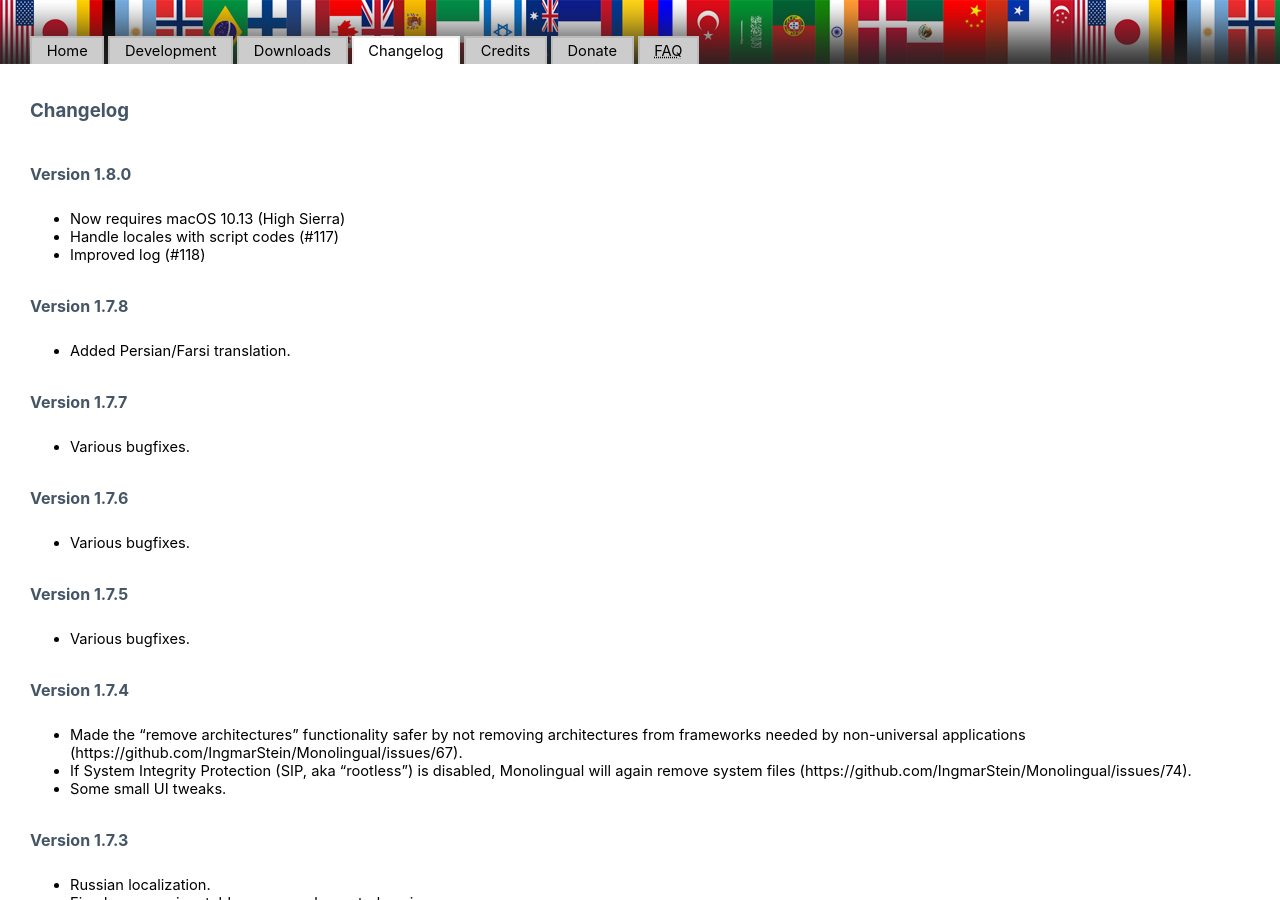
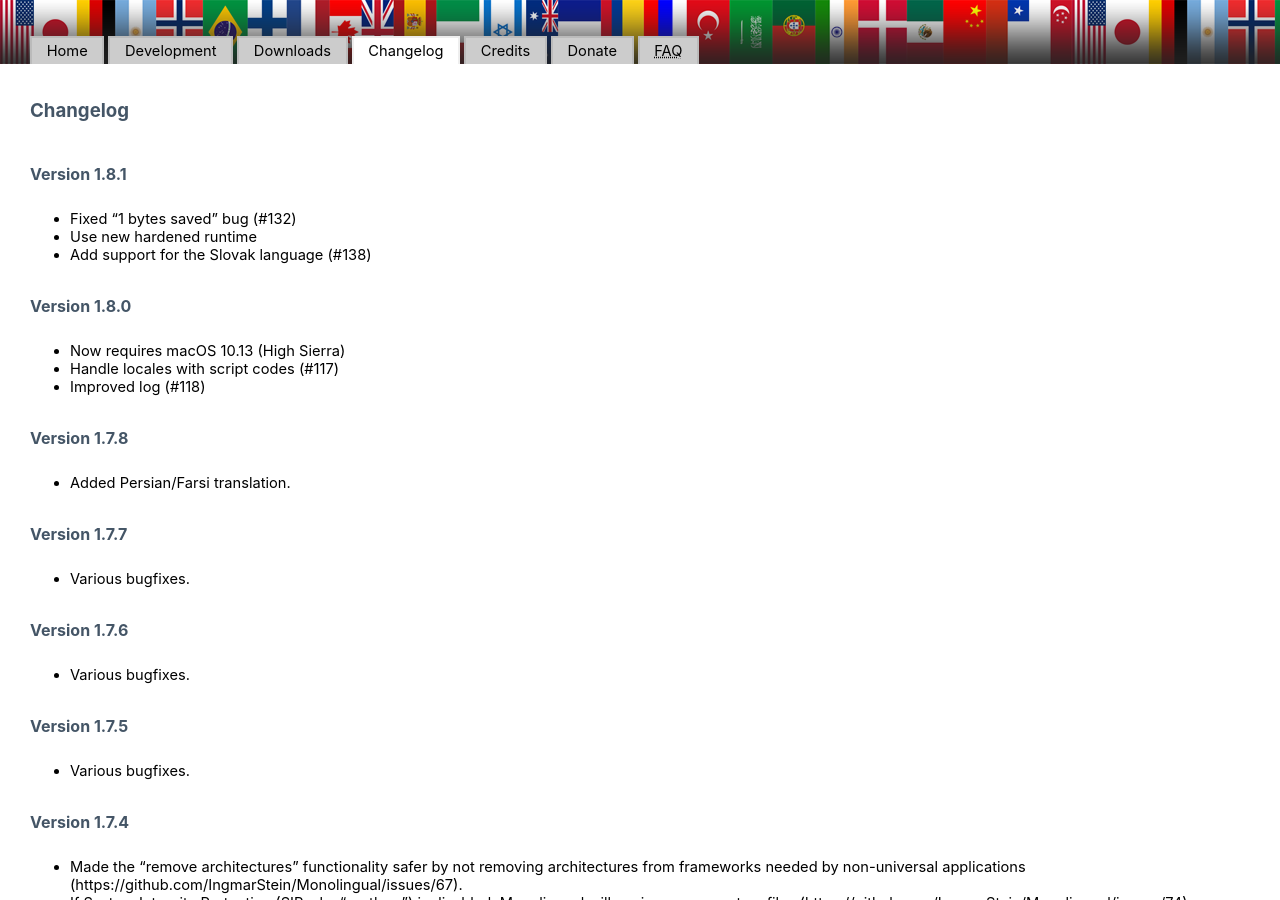
Before and after one commit to IngmarStein/Monolingual, a Jekyll site: the page built from changelog.html, in a window 1280 px wide and 900 px high. Built offline with Jekyll 4.4.1, drawn with Linux system fonts in a browser that asks for light colours.

```diff
--- a/_data/versions.yml
+++ b/_data/versions.yml
@@ -1,3 +1,15 @@
+- version: 1.8.1
+  release: 2018-12-23
+  changes:
+    - Fixed "1 bytes saved" bug (#132)
+    - Use new hardened runtime
+    - Add support for the Slovak language (#138)
+  sparkle:
+    md5: d3037bc1009872114ea9b91a2e8e1555
+    dsa: MC4CFQCsRBkRVN+LfhRvmEn6jtHJ4bH8DQIVAMO/kseEUAEIb/CGwoDXZeQ9SiVN
+    filesize: 9832461
+  minimum: '10.13'
+
 - version: 1.8.0
   release: 2018-03-12
   changes:
```
